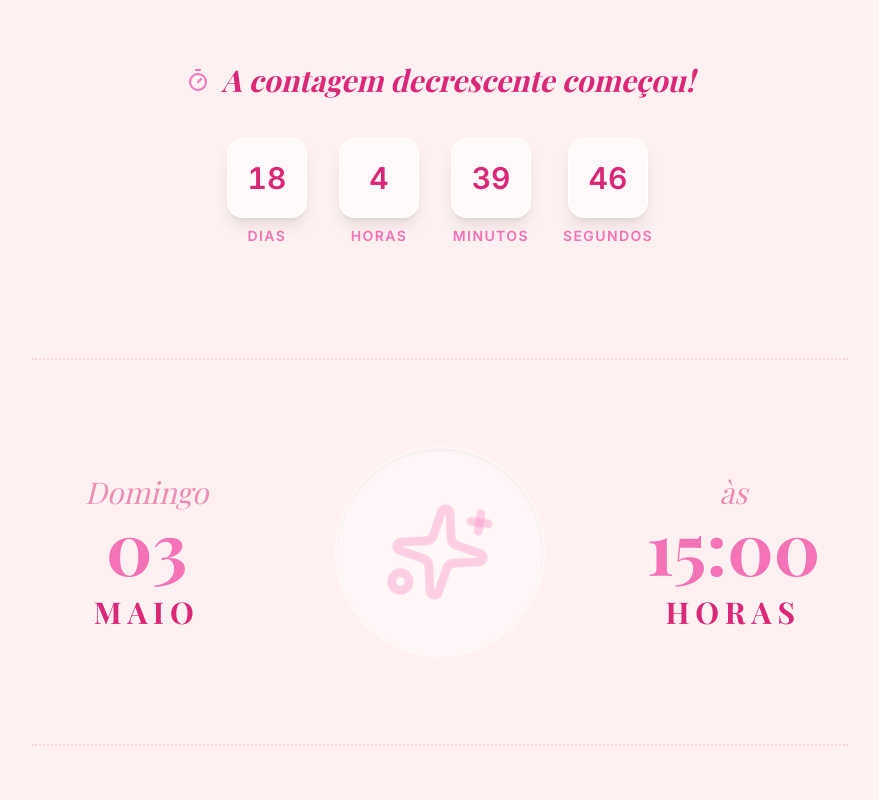
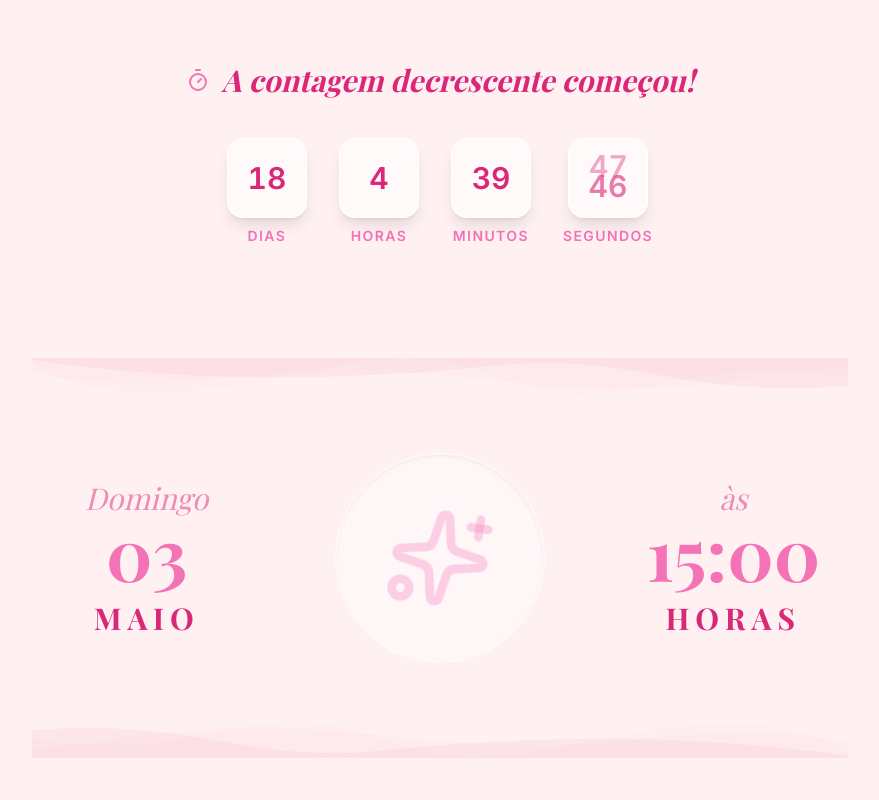
Before and after one commit to pedromendespires/Convite-SSP, a React (Vite) app: page / in a window 1280 px wide. Shown: the part 860-1660 px from the top of the page, without its empty margins (200-1079 px from the left). Built offline with nearby package versions, Linux system fonts and the light colour scheme; a web font is replaced by a local one.

Commit message:
feat: Implement animated countdown component
Introduces a reusable `CountdownUnit` component with entrance and exit animations for each digit. This enhances the visual appeal of the countdown timer on the birthday invitation.

```diff
--- a/src/App.tsx
+++ b/src/App.tsx
@@ -130,6 +130,30 @@
 
 Background.displayName = "Background";
 
+const CountdownUnit = ({ label, value }: { label: string; value: number }) => (
+  <div className="flex flex-col items-center">
+    <div className="bg-white/60 backdrop-blur-sm w-16 h-16 md:w-20 md:h-20 rounded-2xl flex items-center justify-center shadow-lg border border-white overflow-hidden relative">
+      <AnimatePresence mode="popLayout">
+        <motion.span
+          key={value}
+          initial={{ y: 20, opacity: 0 }}
+          animate={{ y: 0, opacity: 1 }}
+          exit={{ y: -20, opacity: 0 }}
+          transition={{
+            type: "spring",
+            stiffness: 400,
+            damping: 25
+          }}
+          className="text-2xl md:text-3xl font-bold text-brand-blue tabular-nums"
+        >
+          {value}
+        </motion.span>
+      </AnimatePresence>
+    </div>
+    <span className="text-xs md:text-sm font-bold text-brand-accent mt-2 uppercase tracking-widest">{label}</span>
+  </div>
+);
+
 const Countdown = ({ variants }: { variants: Variants }) => {
   const [timeLeft, setTimeLeft] = useState({ days: 0, hours: 0, minutes: 0, seconds: 0 });
 
@@ -154,19 +178,10 @@
 
   return (
     <motion.div variants={variants} className="flex justify-center gap-4 md:gap-8 py-4">
-      {[
-        { label: "Dias", value: timeLeft.days },
-        { label: "Horas", value: timeLeft.hours },
-        { label: "Minutos", value: timeLeft.minutes },
-        { label: "Segundos", value: timeLeft.seconds },
-      ].map((item, i) => (
-        <div key={i} className="flex flex-col items-center">
-          <div className="bg-white/60 backdrop-blur-sm w-16 h-16 md:w-20 md:h-20 rounded-2xl flex items-center justify-center shadow-lg border border-white">
-            <span className="text-2xl md:text-3xl font-bold text-brand-blue tabular-nums">{item.value}</span>
-          </div>
-          <span className="text-xs md:text-sm font-bold text-brand-accent mt-2 uppercase tracking-widest">{item.label}</span>
-        </div>
-      ))}
+      <CountdownUnit label="Dias" value={timeLeft.days} />
+      <CountdownUnit label="Horas" value={timeLeft.hours} />
+      <CountdownUnit label="Minutos" value={timeLeft.minutes} />
+      <CountdownUnit label="Segundos" value={timeLeft.seconds} />
     </motion.div>
   );
 };
@@ -243,10 +258,24 @@
   );
 };
 
+const WavyDivider = ({ className = "" }: { className?: string }) => (
+  <div className={`w-full overflow-hidden leading-[0] ${className}`}>
+    <svg
+      viewBox="0 0 1200 120"
+      preserveAspectRatio="none"
+      className="relative block w-[calc(120%+1.3px)] h-[40px] fill-brand-blue/5"
+    >
+      <path d="M0,0V46.29c47.79,22.2,103.59,32.17,158,28,70.36-5.37,136.33-33.31,206.8-37.5,73.84-4.36,147.54,16.88,218.2,35.26,69.27,18,138.3,24.88,209.4,13.08,36.15-6,69.85-17.84,104.45-29.34C989.49,25,1113-14.29,1200,52.47V0Z" opacity=".5"></path>
+      <path d="M0,0V15.81C13,36.92,27.64,56.86,47.69,72.05,99.41,111.27,165,111,224.58,91.58c31.15-10.15,60.09-26.07,89.67-39.8,40.92-19,84.73-46,130.83-49.67,36.26-2.85,70.9,9.42,98.6,31.56,31.77,25.39,62.32,62,103.63,73,40.44,10.79,81.35-6.69,119.13-24.28s75.16-39,116.92-43.05c59.73-5.85,113.28,22.88,168.9,38.84,30.2,8.66,59,6.17,87.09-7.5,22.43-10.89,48-26.93,60.65-49.24V0Z" opacity=".25"></path>
+      <path d="M0,0V5.63C149.93,59,314.09,71.32,475.83,42.57c43-7.64,84.23-20.12,127.61-26.46,59-8.63,112.48,12.24,165.56,35.4C827.93,77.22,886,95.24,951.2,90c86.53-7,172.46-45.71,248.8-84.81V0Z"></path>
+    </svg>
+  </div>
+);
+
 const Details = ({ variants }: { variants: Variants }) => (
-  <div className="space-y-16">
-    <div className="border-t-2 border-dotted border-brand-blue/15 w-full" />
-    <motion.section variants={variants} className="grid grid-cols-1 md:grid-cols-3 gap-16 items-center py-8">
+  <div className="space-y-12">
+    <WavyDivider />
+    <motion.section variants={variants} className="grid grid-cols-1 md:grid-cols-3 gap-16 items-center py-4">
       <div className="space-y-3">
         <span className="text-brand-blue/50 font-serif text-3xl italic">Domingo</span>
         <div className="text-brand-accent font-serif text-7xl font-bold tabular-nums">03</div>
@@ -269,7 +298,7 @@
         <span className="text-brand-blue font-serif text-3xl font-bold tracking-[0.2em] uppercase">Horas</span>
       </div>
     </motion.section>
-    <div className="border-t-2 border-dotted border-brand-blue/15 w-full" />
+    <WavyDivider className="rotate-180" />
   </div>
 );
 
@@ -359,7 +388,7 @@
           <Heart size={20} fill="currentColor" />
           <Sparkles size={20} />
         </div>
-        <p className="font-serif text-4xl text-brand-blue/90 italic tracking-tight">
+        <p className="font-serif text-2xl text-brand-blue/80 italic tracking-tight">
           Com amor, Família Samouco Pires
         </p>
       </div>
```
